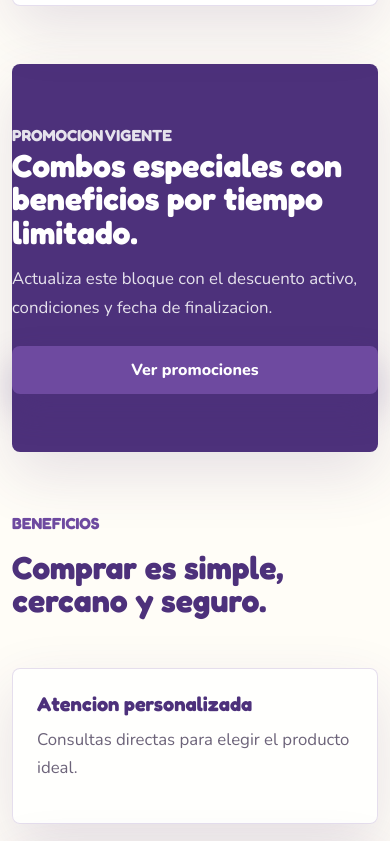
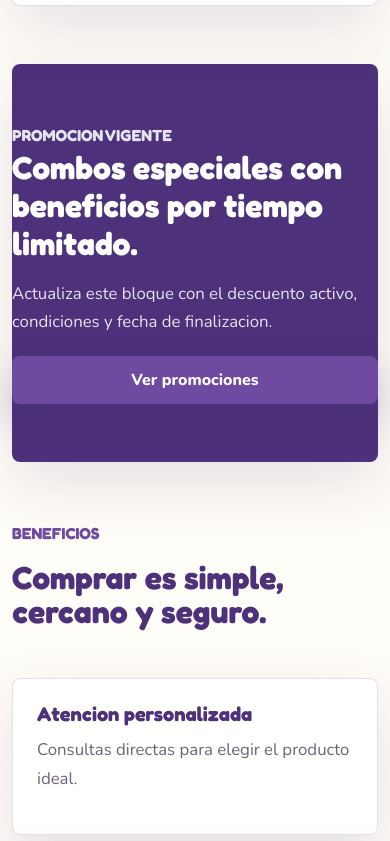
Before and after one commit to L-C20/Editorial-Peregrinar, a plain HTML site: page index.html in a window 390 px wide. Shown: the part 3433-4274 px from the top of the page. Drawn offline with nearby package versions, Linux system fonts and the light colour scheme.

Commit message:
Actualizar

```diff
--- a/styles.css
+++ b/styles.css
@@ -430,6 +430,27 @@
   margin-bottom: 0;
   opacity: 0.86;
 }
+/* ===== CELULARES ===== */
+
+@media (max-width: 768px) {
+  .promo-banner {
+    flex-direction: column;
+    align-items: flex-start;
+    padding: 24px;
+    gap: 20px;
+  }
+
+  .promo-banner h2 {
+    font-size: 2rem;
+    line-height: 1.2;
+  }
+
+  .promo-banner a,
+  .promo-banner button {
+    width: 100%;
+    text-align: center;
+  }
+}
 
 .about,
 .contact,
```
